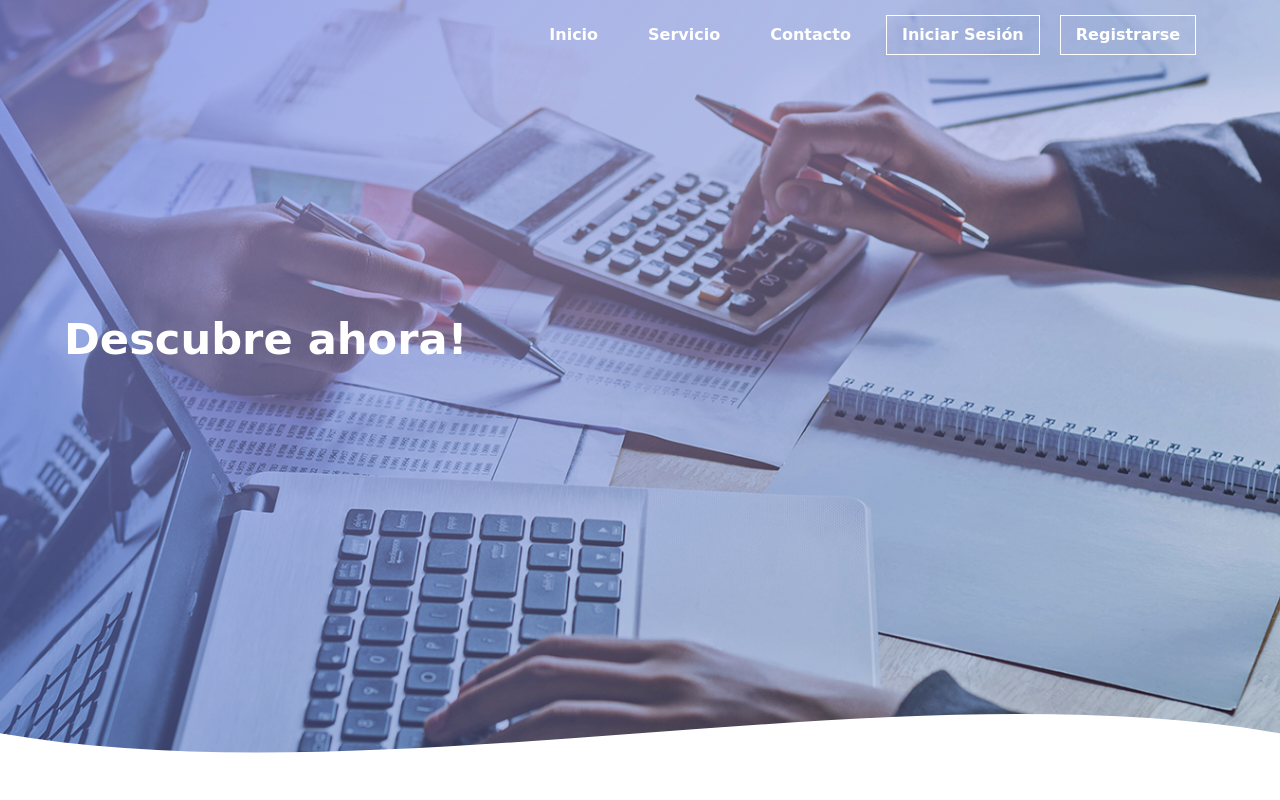
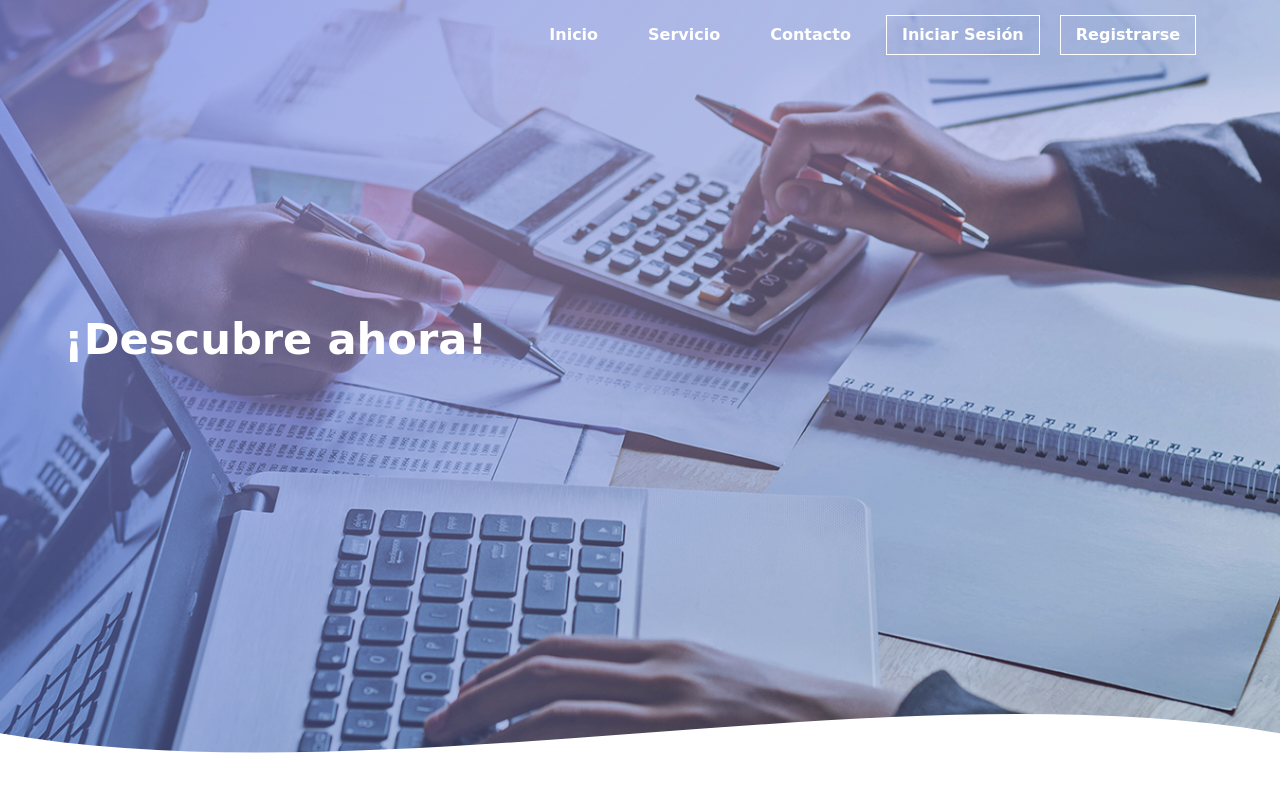
Before and after one commit to JonarcasDev/hackaton, a plain HTML site: page servicio.html in a window 1280 px wide. Shown: the top 800 px of the page. Drawn offline with Linux system fonts and the light colour scheme; a web font is replaced by a local one.

Commit message:
Corrección de errores

```diff
--- a/servicio.html
+++ b/servicio.html
@@ -22,7 +22,7 @@
             </nav>
             <section class="hero__container">
                 <div class="hero__texts">
-                    <h1 class="hero__title">Descubre ahora!</h1>
+                    <h1 class="hero__title">¡Descubre ahora!</h1>
                     <h2 class="hero__subtitle"></h2>
                 </div>
             </section>
```
